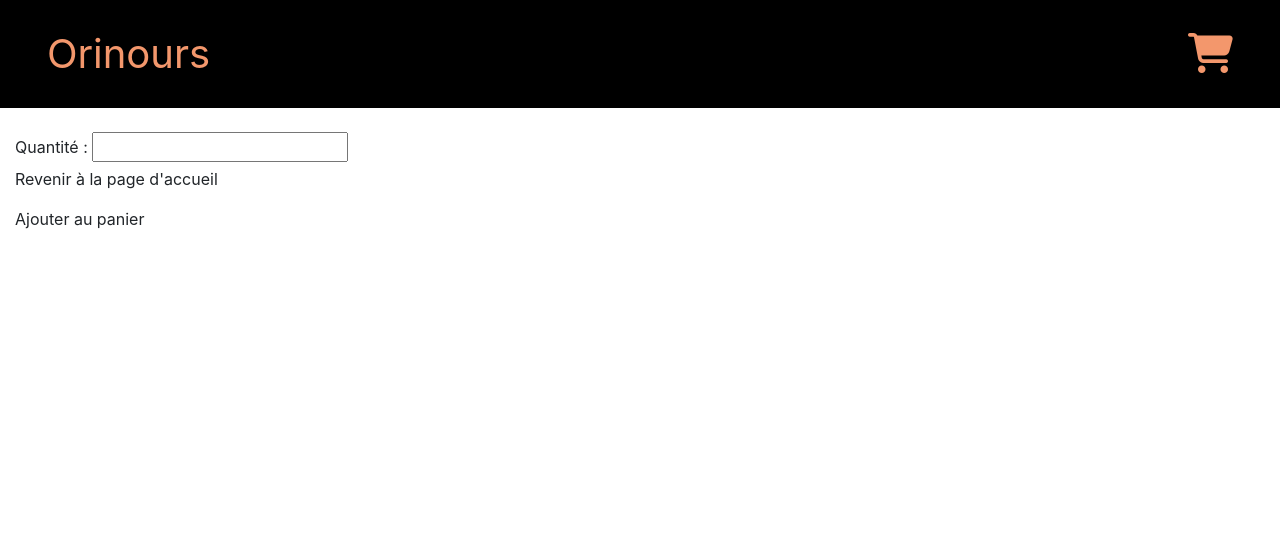
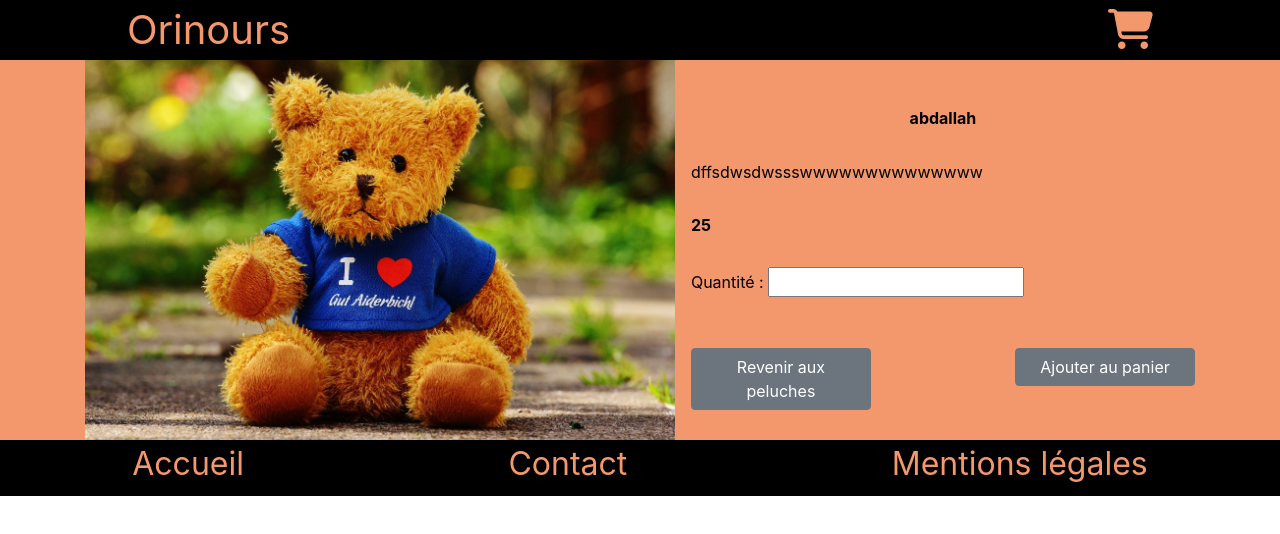
Before and after one commit to GitHubFaouaz/Oricono, a plain HTML site: page front-end/html/product.html in a window 1280 px wide. Drawn offline with nearby package versions, Linux system fonts and the light colour scheme.

Commit message:
page principale

```diff
--- a/front-end/html/product.html
+++ b/front-end/html/product.html
@@ -22,32 +22,42 @@
           </div>
         </div>
     </header>
-    <main>
-        <div class="container-fluid">
+    <main class="main-product">
+        <div class="container container-produc">
          <div class="div_product">
             <div class="div_img_product">
-                <img src="" alt="">
+                <img src="/front-end/img/teddy_4.jpg" alt="" class="img-product">
             </div>
             <div class="product-infos">
-              <div class="product-infos_title"></div>
-              <div class="product-infos_description"></div>
-              <div class="product-infos_price"></div>
+              <div class="product-infos_title">abdallah</div>
+              <div class="product-infos_description">dffsdwsdwssswwwwwwwwwwwwww</div>
+              <div class="product-infos_price">25</div>
+
               <div class="product-infos_quantity">
                   <label>Quantité :</label>
                   <input type="number">
               </div>
               <div class="product-infos-choix" >
                <div>
-                   <p>Revenir à la page d'accueil</p>
+                <button type="button" class="btn btn-secondary">Revenir aux peluches</button>
                </div>
                <div>
-                   Ajouter au panier
+                <button type="button" class="btn btn-secondary">Ajouter au panier</button>
                </div>
 
               </div>
             </div>
          </div>
         </div>
+        <footer class="contener-fluid ">
+          <div class="nav-footer">
+            <a href="">Accueil</a>
+            <a href="">Contact</a>
+            <a href="">Mentions légales</a>
+
+          </div>
+        </footer>
+
 
     </main>
 
--- a/front-end/sass/layout/_footer.scss
+++ b/front-end/sass/layout/_footer.scss
@@ -1,7 +1,7 @@
 .nav-footer{
 
     background: $color-black;
-    height: 7vh;
+    padding-bottom: 0.5rem;
     display: flex;
     justify-content: space-around;
     a{
--- a/front-end/sass/layout/_header.scss
+++ b/front-end/sass/layout/_header.scss
@@ -1,9 +1,16 @@
 header{
-  background: $color-black;
-  padding: 1rem;
-  a{
-    font-size: 2.5rem;
-    color:$color-peche ;
+  background:$color-black; //rgb(0, 0 ,0 , 75%);
+  padding: 0;
+  .navbar{
+    padding:0 7rem ;
+    display: flex;
+    justify-content: space-between;
+      a{
+          font-size: 2.5rem;
+          color:$color-peche;
+
+        }
 
   }
+
 }
--- a/front-end/sass/layout/_main.scss
+++ b/front-end/sass/layout/_main.scss
@@ -47,7 +47,7 @@ article{
 
    }
     img{
-        //object-fit: cover;
+
         width: 100%;
         height: 175px;
         object-fit: fill;
@@ -76,4 +76,56 @@ article{
     }
 }
 
-//..........section product............................///////
+//..........page product.....................................................................///////
+.main-product{
+    background:$color-peche;
+}
+.div_product{
+display: flex;
+justify-content: space-between;
+background: $color-peche;
+color: $color-black;
+
+
+
+    .img-product{
+
+    width: 100%;
+    height: 380px;
+    object-fit: fill;
+
+}
+
+}
+
+.product-infos{
+    flex: 2;
+    padding-top: 1rem;
+    display: flex;
+    justify-content: space-evenly;
+    flex-direction: column;
+    padding-left: 1rem;
+    .product-infos_title{
+
+        text-align: center;
+        font-weight: bold;
+    }
+    .product-infos_price{
+        font-weight: bold;
+    }
+    .product-infos-choix{
+        display: flex;
+        justify-content: space-between;
+        .btn-secondary{
+            width: 180px;
+            margin-top: 1rem;
+        }
+    }
+}
+
+//............................. Page panier .....................................................
+
+.img-product_panier{
+
+    height: 50px;
+}
```
Also changed, not shown: front-end/html/panier.html (added, +102 -0 lines), front-end/sass/style.css, 1 other file.
